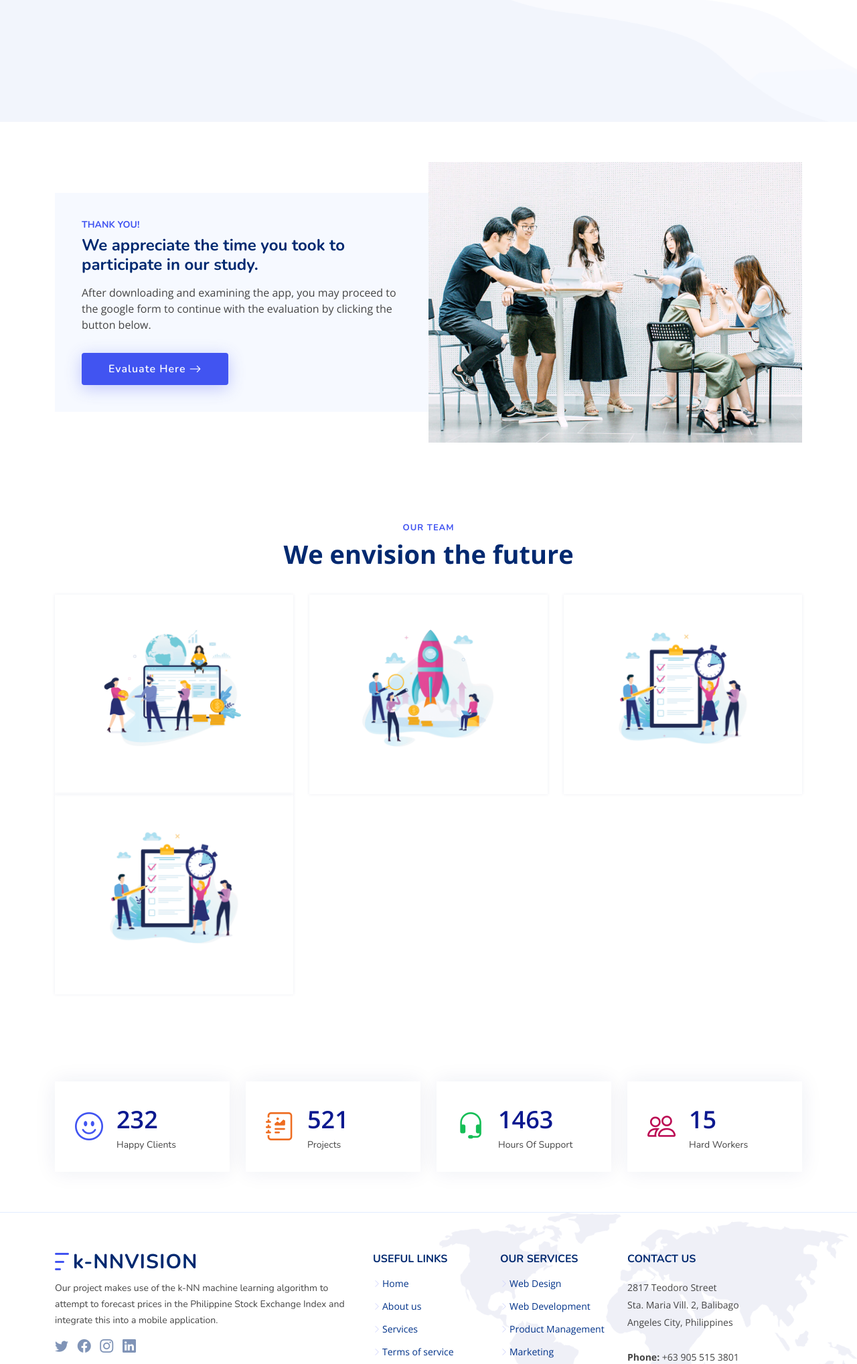
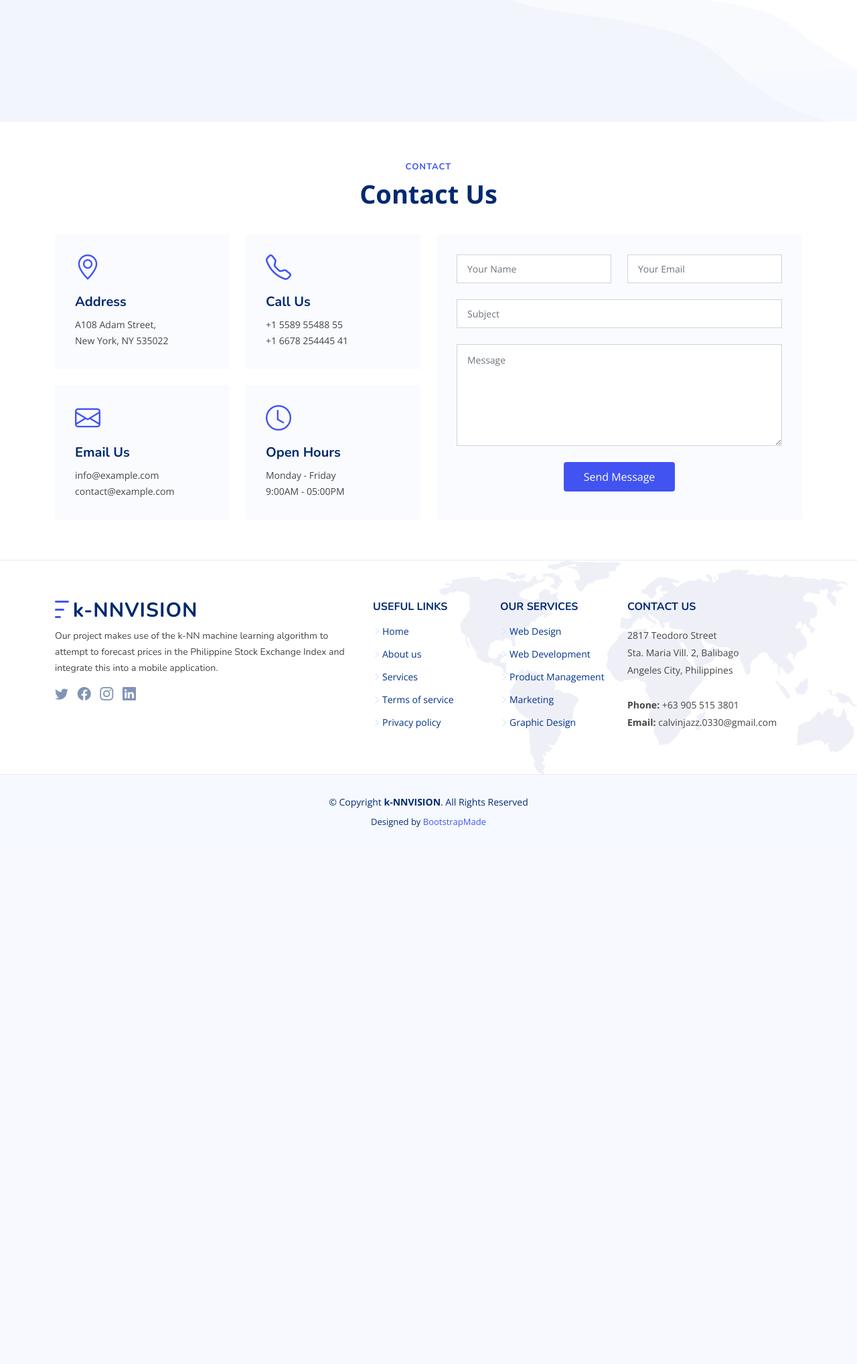
Before and after one commit to calvinjazz/thesis2-calvinjazz, a Django app: page /login in a window 1280 px wide. Shown: the part 618-2655 px from the top of the page at 67% size. After the commit the page ends 1854 px from the top, so only its background shows below. Run offline with Django 3.2, Linux system fonts and the light colour scheme; some libraries are stand-ins or nearby versions.

Commit message:
login changes5

```diff
--- a/templates/login.html
+++ b/templates/login.html
@@ -117,137 +117,92 @@
   </section><!-- End Hero -->
 
   <main id="main">
-    <!-- ======= About Section ======= -->
-    <section id="about" class="about">
 
-      <div class="container" data-aos="fade-up">
-        <div class="row gx-0">
+    <!-- ======= Contact Section ======= -->
+    <section id="contact" class="contact">
 
-          <div class="col-lg-6 d-flex flex-column justify-content-center" data-aos="fade-up" data-aos-delay="200">
-            <div class="content">
-              <h3>Thank you!</h3>
-              <h2>We appreciate the time you took to participate in our study.</h2>
-              <p>
-                After downloading and examining the app, you may proceed to the google form to continue with the evaluation by clicking the button below.
-              </p>
-              <div class="text-center text-lg-start">
-                <a href="#" class="btn-read-more d-inline-flex align-items-center justify-content-center align-self-center">
-                  <span>Evaluate Here</span>
-                  <i class="bi bi-arrow-right"></i>
-                </a>
+        <div class="container" data-aos="fade-up">
+
+          <header class="section-header">
+            <h2>Contact</h2>
+            <p>Contact Us</p>
+          </header>
+
+          <div class="row gy-4">
+
+            <div class="col-lg-6">
+
+              <div class="row gy-4">
+                <div class="col-md-6">
+                  <div class="info-box">
+                    <i class="bi bi-geo-alt"></i>
+                    <h3>Address</h3>
+                    <p>A108 Adam Street,<br>New York, NY 535022</p>
+                  </div>
+                </div>
+                <div class="col-md-6">
+                  <div class="info-box">
+                    <i class="bi bi-telephone"></i>
+                    <h3>Call Us</h3>
+                    <p>+1 5589 55488 55<br>+1 6678 254445 41</p>
+                  </div>
+                </div>
+                <div class="col-md-6">
+                  <div class="info-box">
+                    <i class="bi bi-envelope"></i>
+                    <h3>Email Us</h3>
+                    <p>info@example.com<br>contact@example.com</p>
+                  </div>
+                </div>
+                <div class="col-md-6">
+                  <div class="info-box">
+                    <i class="bi bi-clock"></i>
+                    <h3>Open Hours</h3>
+                    <p>Monday - Friday<br>9:00AM - 05:00PM</p>
+                  </div>
+                </div>
               </div>
+
             </div>
-          </div>
 
-          <div class="col-lg-6 d-flex align-items-center" data-aos="zoom-out" data-aos-delay="200">
-            <img src="{% static 'assets/img/about.jpg' %}" class="img-fluid" alt="">
-          </div>
+            <div class="col-lg-6">
+              <form action="forms/contact.php" method="post" class="php-email-form">
+                <div class="row gy-4">
 
-        </div>
-      </div>
+                  <div class="col-md-6">
+                    <input type="text" name="name" class="form-control" placeholder="Your Name" required>
+                  </div>
 
-    </section><!-- End About Section -->
+                  <div class="col-md-6 ">
+                    <input type="email" class="form-control" name="email" placeholder="Your Email" required>
+                  </div>
 
-    <!-- ======= Values Section ======= -->
-    <section id="values" class="values">
+                  <div class="col-md-12">
+                    <input type="text" class="form-control" name="subject" placeholder="Subject" required>
+                  </div>
 
-      <div class="container" data-aos="fade-up">
+                  <div class="col-md-12">
+                    <textarea class="form-control" name="message" rows="6" placeholder="Message" required></textarea>
+                  </div>
 
-        <header class="section-header">
-          <h2>Our Team</h2>
-          <p>We envision the future</p>
-        </header>
+                  <div class="col-md-12 text-center">
+                    <div class="loading">Loading</div>
+                    <div class="error-message"></div>
+                    <div class="sent-message">Your message has been sent. Thank you!</div>
 
-        <div class="row">
+                    <button type="submit">Send Message</button>
+                  </div>
 
-          <div class="col-lg-4">
-            <div class="box" data-aos="fade-up" data-aos-delay="200">
-              <img src="{% static 'assets/img/values-1.png' %}" class="img-fluid" alt="">
-              <h3>{{features.0.name}}</h3>
-              <p>{{features.0.details}}</p>
+                </div>
+              </form>
+
             </div>
-          </div>
 
-          <div class="col-lg-4 mt-4 mt-lg-0">
-            <div class="box" data-aos="fade-up" data-aos-delay="400">
-              <img src="{% static 'assets/img/values-2.png' %}" class="img-fluid" alt="">
-              <h3>{{features.1.name}}</h3>
-              <p>{{features.1.details}}</p>
-            </div>
-          </div>
-
-          <div class="col-lg-4 mt-4 mt-lg-0">
-            <div class="box" data-aos="fade-up" data-aos-delay="600">
-              <img src="{% static 'assets/img/values-3.png' %}" class="img-fluid" alt="">
-              <h3>{{features.2.name}}</h3>
-              <p>{{features.2.details}}</p>
-            </div>
-          </div>
-
-          <div class="col-lg-4 mt-4 mt-lg-0">
-            <div class="box" data-aos="fade-up" data-aos-delay="600">
-              <img src="{% static 'assets/img/values-3.png' %}" class="img-fluid" alt="">
-              <h3>{{features.3.name}}</h3>
-              <p>{{features.3.details}}</p>
-            </div>
           </div>
 
         </div>
 
-      </div>
-
-    </section><!-- End Values Section -->
-
-    <!-- ======= Counts Section ======= -->
-    <section id="counts" class="counts">
-      <div class="container" data-aos="fade-up">
-
-        <div class="row gy-4">
-
-          <div class="col-lg-3 col-md-6">
-            <div class="count-box">
-              <i class="bi bi-emoji-smile"></i>
-              <div>
-                <span data-purecounter-start="0" data-purecounter-end="232" data-purecounter-duration="1" class="purecounter"></span>
-                <p>Happy Clients</p>
-              </div>
-            </div>
-          </div>
-
-          <div class="col-lg-3 col-md-6">
-            <div class="count-box">
-              <i class="bi bi-journal-richtext" style="color: #ee6c20;"></i>
-              <div>
-                <span data-purecounter-start="0" data-purecounter-end="521" data-purecounter-duration="1" class="purecounter"></span>
-                <p>Projects</p>
-              </div>
-            </div>
-          </div>
-
-          <div class="col-lg-3 col-md-6">
-            <div class="count-box">
-              <i class="bi bi-headset" style="color: #15be56;"></i>
-              <div>
-                <span data-purecounter-start="0" data-purecounter-end="1463" data-purecounter-duration="1" class="purecounter"></span>
-                <p>Hours Of Support</p>
-              </div>
-            </div>
-          </div>
-
-          <div class="col-lg-3 col-md-6">
-            <div class="count-box">
-              <i class="bi bi-people" style="color: #bb0852;"></i>
-              <div>
-                <span data-purecounter-start="0" data-purecounter-end="15" data-purecounter-duration="1" class="purecounter"></span>
-                <p>Hard Workers</p>
-              </div>
-            </div>
-          </div>
-
-        </div>
-
-      </div>
-    </section><!-- End Counts Section -->
+      </section><!-- End Contact Section -->
 
   </main><!-- End #main -->
 
```
Also changed, not shown: templates/index.html (+94 -0 lines).
